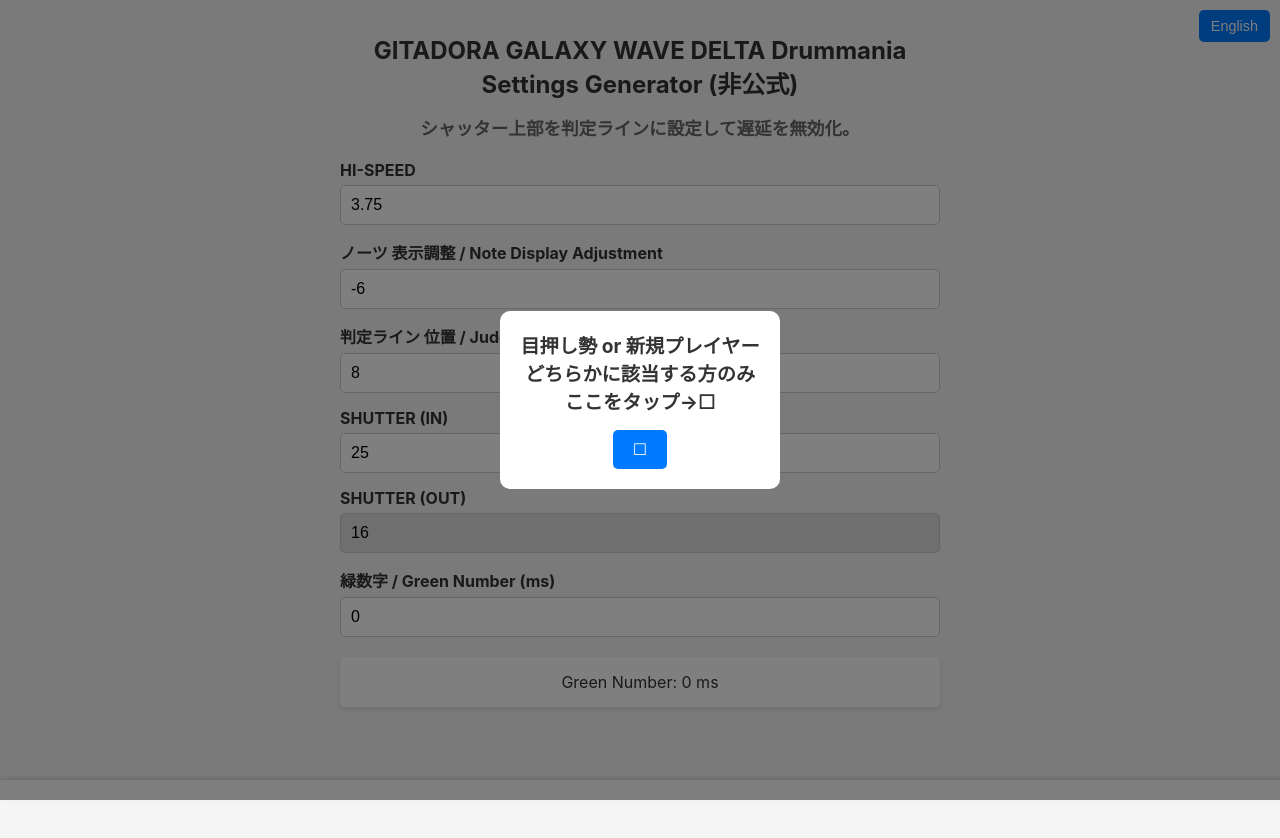
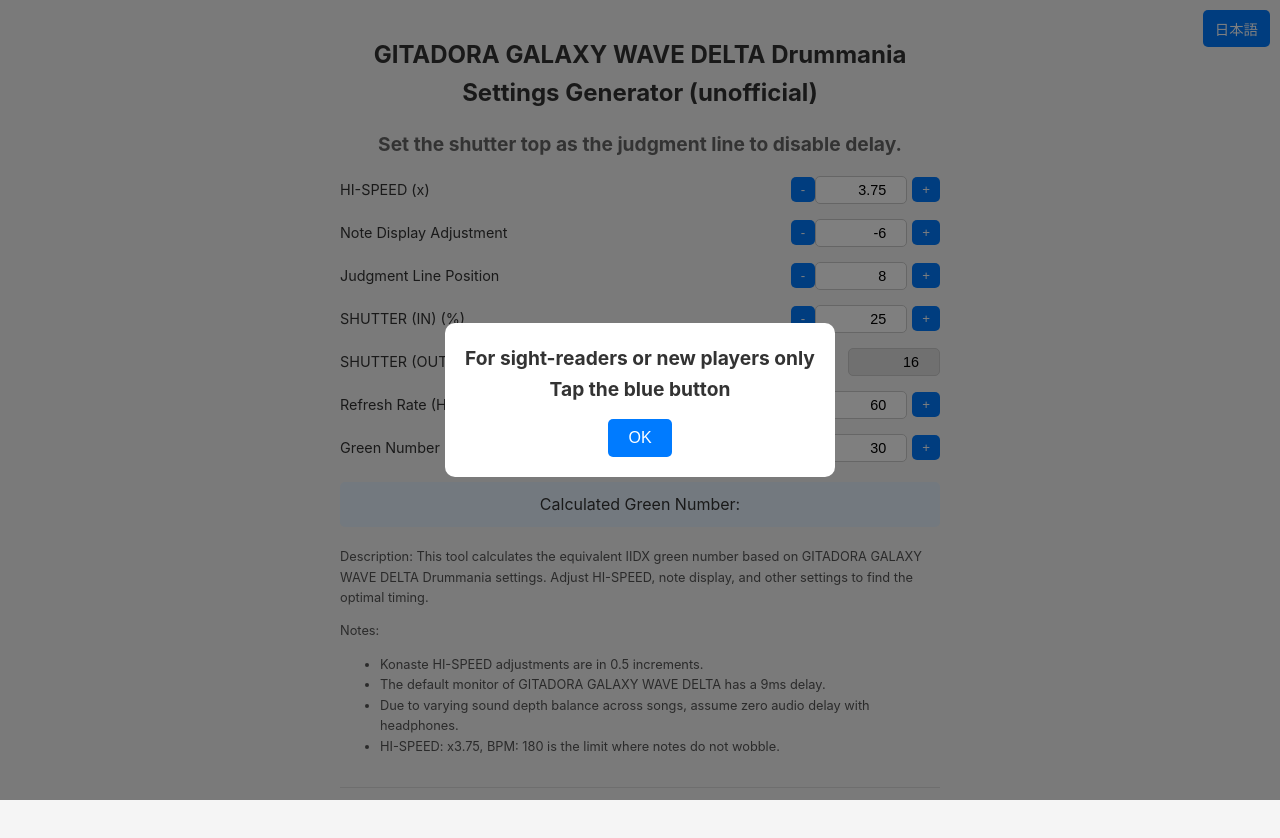
Before and after one commit to ChromeBread/GitadoraDelta-DM--Timing-Adjust, a plain HTML site: page index.html in a window 1280 px wide. Drawn offline with Linux system fonts and the light colour scheme.

Commit message:
Update index.html

```diff
--- a/index.html
+++ b/index.html
@@ -1,5 +1,5 @@
 <!DOCTYPE html>
-<html lang="ja">
+<html lang="en">
 <head>
   <meta charset="UTF-8">
   <meta name="viewport" content="width=device-width, initial-scale=1.0">
@@ -11,83 +11,80 @@
       padding: 20px;
       background-color: #f5f5f5;
       color: #333;
-            display: flex;
-            flex-direction: column;
-            min-height: 100vh;
-            touch-action: none; /* Prevent touch until overlay is dismissed */
-        }
-        .container {
+      line-height: 1.6;
       max-width: 600px;
       margin: 0 auto;
-            flex: 1;
     }
     h1 {
       font-size: 1.5em;
       text-align: center;
-            margin-bottom: 10px;
     }
     h2 {
-            font-size: 1.1em;
+      font-size: 1.2em;
       text-align: center;
       color: #666;
-            margin-bottom: 20px;
     }
     .lang-toggle {
       position: fixed;
       top: 10px;
       right: 10px;
-            background-color: #007aff;
+      padding: 8px 12px;
+      background-color: #007bff;
       color: white;
       border: none;
-            padding: 8px 12px;
       border-radius: 5px;
       cursor: pointer;
       font-size: 0.9em;
     }
     .input-group {
-            margin-bottom: 15px;
+      margin: 15px 0;
+      display: flex;
+      align-items: center;
     }
-        label {
-            display: block;
-            margin-bottom: 5px;
-            font-weight: bold;
+    .input-group label {
+      flex: 1;
+      font-size: 0.9em;
     }
-        input[type="number"], input[type="text"] {
-            width: 100%;
-            padding: 10px;
+    .input-group input {
+      width: 80px;
+      padding: 5px;
+      font-size: 0.9em;
       border: 1px solid #ccc;
       border-radius: 5px;
-            font-size: 1em;
-            box-sizing: border-box;
+      text-align: right;
     }
-        input[readonly] {
+    .input-group button {
+      padding: 5px 10px;
+      margin-left: 5px;
+      background-color: #007bff;
+      color: white;
+      border: none;
+      border-radius: 5px;
+      cursor: pointer;
+    }
+    .readonly {
       background-color: #e0e0e0;
+      cursor: not-allowed;
     }
     .result {
-            margin-top: 20px;
-            padding: 15px;
-            background-color: white;
+      margin: 20px 0;
+      padding: 10px;
+      background-color: #e7f3ff;
       border-radius: 5px;
-            box-shadow: 0 2px 5px rgba(0,0,0,0.1);
       text-align: center;
+      font-size: 1em;
     }
     .notes {
+      font-size: 0.8em;
+      color: #555;
       margin-top: 20px;
-            font-size: 0.9em;
-            color: #555;
     }
     .history {
-            position: fixed;
-            bottom: 0;
-            left: 0;
-            width: 100%;
-            background-color: rgba(255,255,255,0.9);
-            padding: 10px;
-            box-shadow: 0 -2px 5px rgba(0,0,0,0.1);
-            max-height: 10%;
-            overflow-y: auto;
-            font-size: 0.8em;
-            color: #333;
+      font-size: 0.7em;
+      color: #777;
+      margin-top: 30px;
+      border-top: 1px solid #ddd;
+      padding-top: 10px;
     }
     .overlay {
       position: fixed;
@@ -95,216 +92,225 @@
       left: 0;
       width: 100%;
       height: 100%;
-            background-color: rgba(0,0,0,0.5);
+      background-color: rgba(0, 0, 0, 0.5);
       display: flex;
       align-items: center;
       justify-content: center;
       z-index: 1000;
-            touch-action: none;
     }
-        .overlay-content {
+    .overlay-message {
       background-color: white;
       padding: 20px;
       border-radius: 10px;
       text-align: center;
       max-width: 80%;
     }
-        .overlay-content strong {
+    .overlay-message strong {
+      display: block;
       font-size: 1.2em;
-            display: block;
       margin-bottom: 15px;
     }
-        .overlay-content button {
-            background-color: #007aff;
+    .overlay-message button {
+      padding: 10px 20px;
+      background-color: #007bff;
       color: white;
       border: none;
-            padding: 10px 20px;
       border-radius: 5px;
       cursor: pointer;
       font-size: 1em;
     }
     @media (max-width: 400px) {
       h1 { font-size: 1.2em; }
-            h2 { font-size: 0.9em; }
-            input[type="number"], input[type="text"] { font-size: 0.9em; }
+      h2 { font-size: 1em; }
+      .input-group label { font-size: 0.8em; }
+      .input-group input { width: 60px; font-size: 0.8em; }
       .lang-toggle { font-size: 0.8em; padding: 6px 10px; }
     }
   </style>
 </head>
 <body>
+  <button class="lang-toggle" onclick="toggleLanguage()">日本語</button>
+  <h1 data-en="GITADORA GALAXY WAVE DELTA Drummania Settings Generator (unofficial)" data-jp="GITADORA GALAXY WAVE DELTA ドラムマニア設定ジェネレーター（非公式）">GITADORA GALAXY WAVE DELTA Drummania Settings Generator (unofficial)</h1>
+  <h2 data-en="Set the shutter top as the judgment line to disable delay." data-jp="シャッター上部を判定ラインとして設定し、遅延を無効化します。">Set the shutter top as the judgment line to disable delay.</h2>
+
+  <div class="input-group">
+    <label data-en="HI-SPEED (x)" data-jp="HI-SPEED (x)">HI-SPEED (x)</label>
+    <button onclick="adjustValue('hiSpeed', -0.25)">-</button>
+    <input type="number" id="hiSpeed" step="0.25" value="3.75" min="0.25">
+    <button onclick="adjustValue('hiSpeed', 0.25)">+</button>
+  </div>
+  <div class="input-group">
+    <label data-en="Note Display Adjustment" data-jp="ノーツ表示調整">Note Display Adjustment</label>
+    <button onclick="adjustValue('noteAdjust', -1)">-</button>
+    <input type="number" id="noteAdjust" value="-6">
+    <button onclick="adjustValue('noteAdjust', 1)">+</button>
+  </div>
+  <div class="input-group">
+    <label data-en="Judgment Line Position" data-jp="判定ライン位置">Judgment Line Position</label>
+    <button onclick="adjustValue('linePos', -1)">-</button>
+    <input type="number" id="linePos" value="8">
+    <button onclick="adjustValue('linePos', 1)">+</button>
+  </div>
+  <div class="input-group">
+    <label data-en="SHUTTER (IN) (%)" data-jp="シャッター (IN) (%)">SHUTTER (IN) (%)</label>
+    <button onclick="adjustValue('shutterIn', -1)">-</button>
+    <input type="number" id="shutterIn" value="25">
+    <button onclick="adjustValue('shutterIn', 1)">+</button>
+  </div>
+  <div class="input-group">
+    <label data-en="SHUTTER (OUT) (%)" data-jp="シャッター (OUT) (%)">SHUTTER (OUT) (%)</label>
+    <input type="number" id="shutterOut" value="16" class="readonly" readonly>
+  </div>
+  <div class="input-group">
+    <label data-en="Refresh Rate (Hz)" data-jp="リフレッシュレート (Hz)">Refresh Rate (Hz)</label>
+    <button onclick="adjustValue('refreshRate', -1)">-</button>
+    <input type="number" id="refreshRate" value="60">
+    <button onclick="adjustValue('refreshRate', 1)">+</button>
+  </div>
+  <div class="input-group">
+    <label data-en="Green Number (IIDX equivalent)" data-jp="緑数字 (弐寺相当)">Green Number (IIDX equivalent)</label>
+    <button onclick="adjustValue('greenNumber', -1)">-</button>
+    <input type="number" id="greenNumber" value="30">
+    <button onclick="adjustValue('greenNumber', 1)">+</button>
+  </div>
+
+  <div class="result" data-en="Calculated Green Number: " data-jp="算出された緑数字: ">
+    Calculated Green Number: <span id="result">30</span>
+  </div>
+
+  <div class="notes">
+    <p data-en="Description: This tool calculates the equivalent IIDX green number based on GITADORA GALAXY WAVE DELTA Drummania settings. Adjust HI-SPEED, note display, and other settings to find the optimal timing." data-jp="説明: このツールは、GITADORA GALAXY WAVE DELTA ドラムマニアの設定に基づいて、弐寺の緑数字相当値を算出します。HI-SPEEDやノーツ表示などを調整して最適なタイミングを見つけてください。">
+      Description: This tool calculates the equivalent IIDX green number based on GITADORA GALAXY WAVE DELTA Drummania settings. Adjust HI-SPEED, note display, and other settings to find the optimal timing.
+    </p>
+    <p data-en="Notes:" data-jp="注意書き:">
+      Notes:
+    </p>
+    <ul>
+      <li data-en="Konaste HI-SPEED adjustments are in 0.5 increments." data-jp="コナステのHI-SPEED調整は0.5単位です。">Konaste HI-SPEED adjustments are in 0.5 increments.</li>
+      <li data-en="The default monitor of GITADORA GALAXY WAVE DELTA has a 9ms delay." data-jp="GITADORA GALAXY WAVE DELTAの初期出荷モニターは遅延9msです。">The default monitor of GITADORA GALAXY WAVE DELTA has a 9ms delay.</li>
+      <li data-en="Due to varying sound depth balance across songs, assume zero audio delay with headphones." data-jp="各スピーカーから出る音の奥行バランスが曲によって異なるため、ヘッドホンを装着して音声遅延が0であると仮定します。">Due to varying sound depth balance across songs, assume zero audio delay with headphones.</li>
+      <li data-en="HI-SPEED: x3.75, BPM: 180 is the limit where notes do not wobble." data-jp="HI-SPEED: x3.75, BPM: 180はノーツがぶれない限度です。">HI-SPEED: x3.75, BPM: 180 is the limit where notes do not wobble.</li>
+    </ul>
+  </div>
+
+  <div class="history" id="history">
+    <!-- Timestamp history will be appended here -->
+  </div>
+
   <div class="overlay" id="overlay">
-        <div class="overlay-content">
-            <strong id="overlay-text"></strong>
-            <button onclick="dismissOverlay()">☐</button>
+    <div class="overlay-message">
+      <strong data-en="For sight-readers or new players only<br>Tap the blue button" data-jp="目押し勢 or 新規プレイヤー<br>どちらかに該当する方のみ<br>青ボタンをタップ">For sight-readers or new players only<br>Tap the blue button</strong>
+      <button onclick="closeOverlay()">OK</button>
     </div>
   </div>
-    <button class="lang-toggle" onclick="toggleLanguage()">English</button>
-    <div class="container">
-        <h1 id="title">GITADORA GALAXY WAVE DELTA Drummania Settings Generator (unofficial)</h1>
-        <h2 id="subtitle">Set the shutter top as the judgment line to disable delay.</h2>
-        <div class="input-group">
-            <label for="hi-speed">HI-SPEED</label>
-            <input type="number" id="hi-speed" step="0.05" value="3.75">
-        </div>
-        <div class="input-group">
-            <label for="note-adjust">ノーツ 表示調整 / Note Display Adjustment</label>
-            <input type="number" id="note-adjust" value="-6">
-        </div>
-        <div class="input-group">
-            <label for="judge-line">判定ライン 位置 / Judgment Line Position</label>
-            <input type="number" id="judge-line" value="8">
-        </div>
-        <div class="input-group">
-            <label for="shutter-in">SHUTTER (IN)</label>
-            <input type="number" id="shutter-in" value="25">
-        </div>
-        <div class="input-group">
-            <label for="shutter-out">SHUTTER (OUT)</label>
-            <input type="text" id="shutter-out" value="16" readonly>
-        </div>
-        <div class="input-group">
-            <label for="green-number">緑数字 / Green Number (ms)</label>
-            <input type="number" id="green-number" value="0">
-        </div>
-        <div class="result" id="result">Green Number: 0 ms</div>
-        <div class="notes" id="notes"></div>
-    </div>
-    <div class="history" id="history"></div>
 
   <script>
-        const translations = {
-            ja: {
-                title: "GITADORA GALAXY WAVE DELTA Drummania Settings Generator (非公式)",
-                subtitle: "シャッター上部を判定ラインに設定して遅延を無効化。",
-                overlay: "目押し勢 or 新規プレイヤー<br>どちらかに該当する方のみ<br>ここをタップ→☐",
-                langButton: "English",
-                notes: "※コナステのHI-SPEED調整は0.5単位<br>※GITADORA GALAXY WAVE DELTAの初期出荷モニターは遅延9ms<br>※各スピーカーから出る音の奥行バランスが曲によって異なるため、ヘッドホンを装着して音声遅延が0であると仮定する",
-                hiSpeed: "HI-SPEED",
-                noteAdjust: "ノーツ 表示調整",
-                judgeLine: "判定ライン 位置",
-                shutterIn: "SHUTTER (IN)",
-                shutterOut: "SHUTTER (OUT)",
-                greenNumber: "緑数字 (ms)"
-            },
-            en: {
-                title: "GITADORA GALAXY WAVE DELTA Drummania Settings Generator (unofficial)",
-                subtitle: "Set the shutter top as the judgment line to disable delay.",
-                overlay: "Visual Timing Players or New Players<br>Only those who apply<br>Tap here→☐",
-                langButton: "日本語",
-                notes: "※Konaste HI-SPEED adjustment is in 0.5 increments<br>※GITADORA GALAXY WAVE DELTA's initial monitor has a 9ms delay<br>※Due to varying sound depth balance per song, assume 0ms audio delay with headphones",
-                hiSpeed: "HI-SPEED",
-                noteAdjust: "Note Display Adjustment",
-                judgeLine: "Judgment Line Position",
-                shutterIn: "SHUTTER (IN)",
-                shutterOut: "SHUTTER (OUT)",
-                greenNumber: "Green Number (ms)"
-            }
+    let isJapanese = false;
+    const defaultSettings = {
+      hiSpeed: 3.75,
+      noteAdjust: -6,
+      linePos: 8,
+      shutterIn: 25,
+      shutterOut: 16,
+      refreshRate: 60,
+      greenNumber: 30
     };
 
-        let currentLang = localStorage.getItem('language') || 'ja';
-        let history = JSON.parse(localStorage.getItem('history')) || [];
+    // Load saved settings
+    window.onload = () => {
+      loadSettings();
+      updateResult();
+      updateLanguage();
+      document.getElementById('overlay').style.display = 'flex';
+      document.body.style.overflow = 'hidden';
+    };
 
-        function setLanguage(lang) {
-            currentLang = lang;
-            localStorage.setItem('language', lang);
-            document.getElementById('title').innerText = translations[lang].title;
-            document.getElementById('subtitle').innerText = translations[lang].subtitle;
-            document.getElementById('overlay-text').innerHTML = translations[lang].overlay;
-            document.getElementById('lang-toggle').innerText = translations[lang].langButton;
-            document.getElementById('notes').innerHTML = translations[lang].notes;
-            document.querySelector('label[for="hi-speed"]').innerText = translations[lang].hiSpeed;
-            document.querySelector('label[for="note-adjust"]').innerText = translations[lang].noteAdjust;
-            document.querySelector('label[for="judge-line"]').innerText = translations[lang].judgeLine;
-            document.querySelector('label[for="shutter-in"]').innerText = translations[lang].shutterIn;
-            document.querySelector('label[for="shutter-out"]').innerText = translations[lang].shutterOut;
-            document.querySelector('label[for="green-number"]').innerText = translations[lang].greenNumber;
+    function closeOverlay() {
+      document.getElementById('overlay').style.display = 'none';
+      document.body.style.overflow = 'auto';
     }
 
     function toggleLanguage() {
-            setLanguage(currentLang === 'ja' ? 'en' : 'ja');
+      isJapanese = !isJapanese;
+      updateLanguage();
     }
 
-        function dismissOverlay() {
-            document.getElementById('overlay').style.display = 'none';
-            document.body.style.touchAction = 'auto';
+    function updateLanguage() {
+      document.querySelector('.lang-toggle').textContent = isJapanese ? 'English' : '日本語';
+      document.querySelectorAll('[data-en]').forEach(el => {
+        el.innerHTML = isJapanese ? el.dataset.jp : el.dataset.en;
+      });
     }
 
-        function calculateGreenNumber() {
-            const hiSpeed = parseFloat(document.getElementById('hi-speed').value) || 3.75;
-            const noteAdjust = parseInt(document.getElementById('note-adjust').value) || 0;
-            const judgeLine = parseInt(document.getElementById('judge-line').value) || 0;
-            const shutterIn = parseInt(document.getElementById('shutter-in').value) || 25;
-            const monitorDelay = 9; // 9ms fixed delay
-            const frameTime = 16.67; // 60fps
-            // Formula: Green Number = -(noteAdjust * frameTime + judgeLine * 1 - monitorDelay)
-            const greenNumber = -(noteAdjust * frameTime + judgeLine * 1 - monitorDelay);
-            document.getElementById('green-number').value = greenNumber.toFixed(2);
-            updateResult(greenNumber);
-            saveHistory({ hiSpeed, noteAdjust, judgeLine, shutterIn, greenNumber });
+    function adjustValue(id, delta) {
+      const input = document.getElementById(id);
+      let value = parseFloat(input.value) + delta;
+      if (id === 'hiSpeed') value = Math.max(0.25, value.toFixed(2));
+      if (id === 'refreshRate') value = Math.max(1, Math.round(value));
+      input.value = value;
+      saveSettings();
+      updateResult();
+      logHistory();
     }
 
-        function reverseCalculate() {
-            const greenNumber = parseFloat(document.getElementById('green-number').value) || 0;
-            const monitorDelay = 9;
-            const frameTime = 16.67;
-            // Reverse: noteAdjust = -((greenNumber + monitorDelay - judgeLine * 1) / frameTime)
-            const judgeLine = parseInt(document.getElementById('judge-line').value) || 0;
-            const noteAdjust = -((greenNumber + monitorDelay - judgeLine * 1) / frameTime);
-            document.getElementById('note-adjust').value = Math.round(noteAdjust);
-            calculateGreenNumber(); // Recalculate to ensure consistency
+    function updateResult() {
+      const noteAdjust = parseFloat(document.getElementById('noteAdjust').value);
+      const greenNumber = (noteAdjust + 9) * 10; // 9ms monitor delay
+      document.getElementById('greenNumber').value = greenNumber;
+      document.getElementById('result').textContent = greenNumber;
+      saveSettings();
     }
 
-        function updateResult(greenNumber) {
-            document.getElementById('result').innerText = `Green Number: ${greenNumber.toFixed(2)} ms`;
+    function saveSettings() {
+      const settings = {
+        hiSpeed: document.getElementById('hiSpeed').value,
+        noteAdjust: document.getElementById('noteAdjust').value,
+        linePos: document.getElementById('linePos').value,
+        shutterIn: document.getElementById('shutterIn').value,
+        shutterOut: document.getElementById('shutterOut').value,
+        refreshRate: document.getElementById('refreshRate').value,
+        greenNumber: document.getElementById('greenNumber').value
+      };
+      localStorage.setItem('gitadoraSettings', JSON.stringify(settings));
     }
 
-        function saveHistory(data) {
-            const timestamp = new Date().toLocaleString('ja-JP');
-            history.unshift({ timestamp, ...data });
-            if (history.length > 10) history.pop(); // Limit to 10 entries
-            localStorage.setItem('history', JSON.stringify(history));
-            updateHistory();
+    function loadSettings() {
+      const saved = localStorage.getItem('gitadoraSettings');
+      if (saved) {
+        const settings = JSON.parse(saved);
+        document.getElementById('hiSpeed').value = settings.hiSpeed || defaultSettings.hiSpeed;
+        document.getElementById('noteAdjust').value = settings.noteAdjust || defaultSettings.noteAdjust;
+        document.getElementById('linePos').value = settings.linePos || defaultSettings.linePos;
+        document.getElementById('shutterIn').value = settings.shutterIn || defaultSettings.shutterIn;
+        document.getElementById('shutterOut').value = settings.shutterOut || defaultSettings.shutterOut;
+        document.getElementById('refreshRate').value = settings.refreshRate || defaultSettings.refreshRate;
+        document.getElementById('greenNumber').value = settings.greenNumber || defaultSettings.greenNumber;
+      }
     }
 
-        function updateHistory() {
-            const historyDiv = document.getElementById('history');
-            historyDiv.innerHTML = history.map(entry =>
-                `${entry.timestamp}: HI-SPEED=${entry.hiSpeed}, ノーツ表示調整=${entry.noteAdjust}, 判定ライン=${entry.judgeLine}, SHUTTER IN=${entry.shutterIn}, Green Number=${entry.greenNumber.toFixed(2)}ms`
-            ).join('<br>');
+    function logHistory() {
+      const history = document.getElementById('history');
+      const timestamp = new Date().toLocaleString();
+      const settings = {
+        hiSpeed: document.getElementById('hiSpeed').value,
+        noteAdjust: document.getElementById('noteAdjust').value,
+        linePos: document.getElementById('linePos').value,
+        shutterIn: document.getElementById('shutterIn').value,
+        shutterOut: document.getElementById('shutterOut').value,
+        refreshRate: document.getElementById('refreshRate').value,
+        greenNumber: document.getElementById('greenNumber').value
+      };
+      const entry = `${timestamp}: ${JSON.stringify(settings)}`;
+      history.innerHTML += entry + '<br>';
     }
 
-        // Load saved inputs
-        function loadSavedInputs() {
-            const saved = JSON.parse(localStorage.getItem('inputs')) || {};
-            document.getElementById('hi-speed').value = saved.hiSpeed || 3.75;
-            document.getElementById('note-adjust').value = saved.noteAdjust || -6;
-            document.getElementById('judge-line').value = saved.judgeLine || 8;
-            document.getElementById('shutter-in').value = saved.shutterIn || 25;
-            calculateGreenNumber();
-        }
-
-        // Save inputs on change
-        function saveInputs() {
-            const inputs = {
-                hiSpeed: document.getElementById('hi-speed').value,
-                noteAdjust: document.getElementById('note-adjust').value,
-                judgeLine: document.getElementById('judge-line').value,
-                shutterIn: document.getElementById('shutter-in').value
-            };
-            localStorage.setItem('inputs', JSON.stringify(inputs));
-        }
-
-        // Event listeners
-        document.getElementById('hi-speed').addEventListener('input', () => { saveInputs(); calculateGreenNumber(); });
-        document.getElementById('note-adjust').addEventListener('input', () => { saveInputs(); calculateGreenNumber(); });
-        document.getElementById('judge-line').addEventListener('input', () => { saveInputs(); calculateGreenNumber(); });
-        document.getElementById('shutter-in').addEventListener('input', () => { saveInputs(); calculateGreenNumber(); });
-        document.getElementById('green-number').addEventListener('input', () => { reverseCalculate(); });
-
-        // Initialize
-        setLanguage(currentLang);
-        loadSavedInputs();
-        updateHistory();
+    // Update result on input change
+    document.querySelectorAll('input').forEach(input => {
+      input.addEventListener('change', () => {
+        updateResult();
+        logHistory();
+      });
+    });
   </script>
 </body>
 </html>
```
Lines whose indentation alone changed are shown as unchanged.
